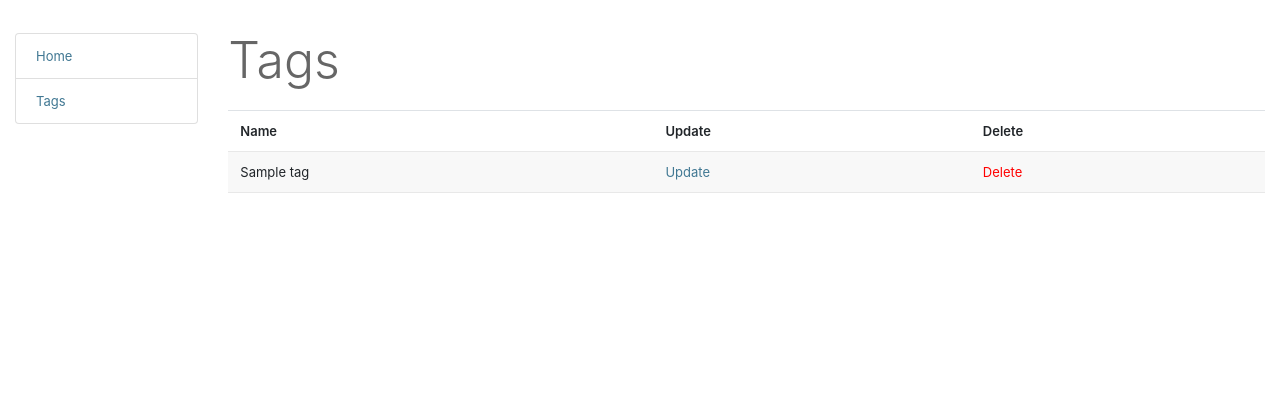
After one commit to misha-doroshenko/todo-list, a Django app: page /tags/ in a window 1280 px wide. The commit adds this page. Shown: the top 420 px of the page. Run offline with Django 4.2, Linux system fonts and the light colour scheme; tables that the repository leaves empty hold one stand-in row (values such as "Sample post").

Commit message:
Add tag list view

```diff
--- a/app/models.py
+++ b/app/models.py
@@ -14,3 +14,6 @@ class Task(models.Model):
     deadline = models.DateTimeField(null=True, blank=True)
     done = models.BooleanField(default=False)
     tags = models.ManyToManyField(Tag, related_name="tasks")
+
+    class Meta:
+        ordering = ["deadline"]
--- a/app/urls.py
+++ b/app/urls.py
@@ -1,13 +1,16 @@
 from django.urls import path
 from django.views.i18n import JavaScriptCatalog
 
-from app.views import TaskListView, TaskUpdateView, TaskCreateView
+from app.views import TaskListView, TaskUpdateView, TaskCreateView, TaskDeleteView, complete_undo, TagListView
 
 urlpatterns = [
      path("", TaskListView.as_view(), name="task-list"),
      path("jsi18n", JavaScriptCatalog.as_view(), name="js-catlog"),
      path("<int:pk>/update", TaskUpdateView.as_view(), name="task-update"),
      path("create/", TaskCreateView.as_view(), name="task-create"),
+     path("<int:pk>/delete/", TaskDeleteView.as_view(), name="task-delete"),
+     path("<int:pk>/complete-undo", complete_undo, name="task-complete-undo"),
+     path("tags/", TagListView.as_view(), name="tag-list"),
 ]
 
 app_name = "app"
--- a/app/views.py
+++ b/app/views.py
@@ -1,9 +1,11 @@
+from django.db.models import Q
+from django.http import HttpResponseRedirect
 from django.shortcuts import render
 from django.urls import reverse_lazy
 from django.views import generic
 
 from app.forms import TaskForm
-from app.models import Task
+from app.models import Task, Tag
 
 
 class TaskListView(generic.ListView):
@@ -21,3 +23,17 @@ class TaskCreateView(generic.CreateView):
     model = Task
     form_class = TaskForm
     success_url = reverse_lazy("app:task-list")
+
+
+class TaskDeleteView(generic.DeleteView):
+    model = Task
+    success_url = reverse_lazy("app:task-list")
+
+
+def complete_undo(request, pk):
+    Task.objects.filter(id=pk).update(done=Q(done=False))
+    return HttpResponseRedirect(reverse_lazy("app:task-list"))
+
+
+class TagListView(generic.ListView):
+    model = Tag
--- /dev/null
+++ b/templates/app/tag_list.html
@@ -0,0 +1,37 @@
+{% extends "base.html" %}
+
+{% block content %}
+  <h1 style="font-size: 50px">
+    Tags
+  </h1>
+  {% if tag_list %}
+    <table class="table">
+      <tr>
+        <th>Name</th>
+        <th>Update</th>
+        <th>Delete</th>
+      </tr>
+
+      {% for tag in tag_list %}
+        <tr>
+          <td>
+              {{ tag.name }}
+          </td>
+          <td>
+              <a href="#">
+                Update
+              </a>
+            </td>
+            <td>
+              <a style="color: red"
+                href="#">
+                Delete
+              </a>
+            </td>
+        </tr>
+      {% endfor %}
+    </table>
+  {% else %}
+      <p>There are no tags</p>
+  {% endif %}
+{% endblock %}
--- a/templates/app/task_list.html
+++ b/templates/app/task_list.html
@@ -5,7 +5,7 @@
   <h1 style="font-size: 50px">
     TODO list
     <a href="{% url "app:task-create" %}" class="btn btn-primary text-white link-to-page float-right">
-      Create
+      Add Task
     </a>
   </h1>
   {% if task_list %}
@@ -15,9 +15,12 @@
           {{ task.content }}
           {% if task.done %}
              <span class="done">Done</span>
+            <a class="btn btn-secondary text-white float-right" href="{% url "app:task-complete-undo" pk=task.id%}">Undo</a>
           {% else %}
             <span class="not-done">Not done</span>
+            <a class="btn btn-success text-white float-right" href="{% url "app:task-complete-undo" pk=task.id%}">Complete</a>
           {% endif %}
+
         </h5>
         <p>
           Created: {{ task.created_at }}
@@ -28,6 +31,7 @@
         <p class="text-muted">
         Tags: {% for tag in task.tags.all %} {{ tag.name }} {% endfor %}
           <a href="{% url "app:task-update" pk=task.id %}">Update</a>
+          <a href="{% url "app:task-delete" pk=task.id %}">Delete</a>
         </p>
       {% endfor %}
   {% else %}
```
